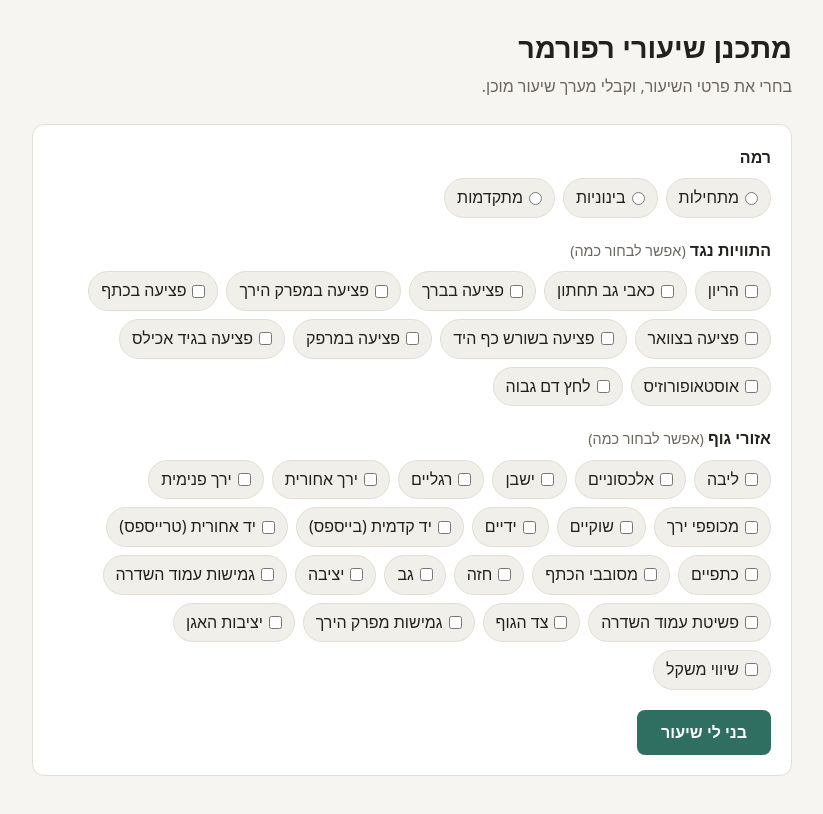
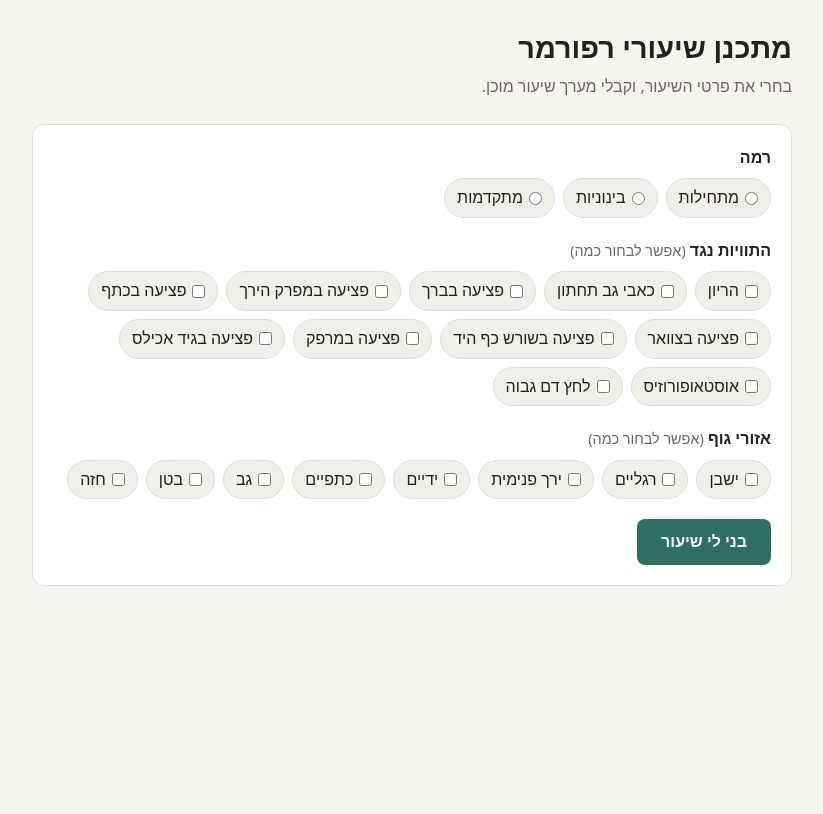
Before and after one commit to Maya-Mel/reformer-class-planner, a plain HTML site: page static/index.html in a window 1280 px wide. Shown: the whole page, without its empty margins (228-1051 px from the left). Drawn offline with Linux system fonts and the light colour scheme.

Commit message:
Shorten the body areas in the form to 8 options. Fixes #13

```diff
--- a/static/index.html
+++ b/static/index.html
@@ -148,28 +148,15 @@
         <fieldset>
             <legend>אזורי גוף <span class="hint">(אפשר לבחור כמה)</span></legend>
             <div class="options">
-                <label><input type="checkbox" name="focus_areas" value="core"> ליבה</label>
-                <label><input type="checkbox" name="focus_areas" value="obliques"> אלכסוניים</label>
+                <!-- Each option sends one or more body_focus values from the data, separated by commas. -->
                 <label><input type="checkbox" name="focus_areas" value="glutes"> ישבן</label>
-                <label><input type="checkbox" name="focus_areas" value="legs"> רגליים</label>
-                <label><input type="checkbox" name="focus_areas" value="hamstrings"> ירך אחורית</label>
+                <label><input type="checkbox" name="focus_areas" value="legs,hamstrings,calves"> רגליים</label>
                 <label><input type="checkbox" name="focus_areas" value="inner_thighs"> ירך פנימית</label>
-                <label><input type="checkbox" name="focus_areas" value="hip_flexors"> מכופפי ירך</label>
-                <label><input type="checkbox" name="focus_areas" value="calves"> שוקיים</label>
-                <label><input type="checkbox" name="focus_areas" value="arms"> ידיים</label>
-                <label><input type="checkbox" name="focus_areas" value="biceps"> יד קדמית (בייספס)</label>
-                <label><input type="checkbox" name="focus_areas" value="triceps"> יד אחורית (טרייספס)</label>
+                <label><input type="checkbox" name="focus_areas" value="arms,biceps,triceps"> ידיים</label>
                 <label><input type="checkbox" name="focus_areas" value="shoulders"> כתפיים</label>
-                <label><input type="checkbox" name="focus_areas" value="rotator_cuff"> מסובבי הכתף</label>
+                <label><input type="checkbox" name="focus_areas" value="back"> גב</label>
+                <label><input type="checkbox" name="focus_areas" value="core,obliques"> בטן</label>
                 <label><input type="checkbox" name="focus_areas" value="chest"> חזה</label>
-                <label><input type="checkbox" name="focus_areas" value="back"> גב</label>
-                <label><input type="checkbox" name="focus_areas" value="posture"> יציבה</label>
-                <label><input type="checkbox" name="focus_areas" value="spine_mobility"> גמישות עמוד השדרה</label>
-                <label><input type="checkbox" name="focus_areas" value="spine_extension"> פשיטת עמוד השדרה</label>
-                <label><input type="checkbox" name="focus_areas" value="side_body"> צד הגוף</label>
-                <label><input type="checkbox" name="focus_areas" value="hip_mobility"> גמישות מפרק הירך</label>
-                <label><input type="checkbox" name="focus_areas" value="pelvic_stability"> יציבות האגן</label>
-                <label><input type="checkbox" name="focus_areas" value="balance"> שיווי משקל</label>
             </div>
         </fieldset>
 
@@ -192,6 +179,12 @@
     function checkedValues(name) {
         const boxes = form.querySelectorAll(`input[name="${name}"]:checked`);
         return Array.from(boxes, box => box.value);
+    }
+
+    // Collect the body_focus values of the checked areas.
+    // One option can stand for several values, written like "core,obliques".
+    function focusValues() {
+        return checkedValues("focus_areas").flatMap(value => value.split(","));
     }
 
     // Turn FastAPI's error answer into one readable message.
@@ -322,7 +315,7 @@
         const body = {
             level: form.querySelector('input[name="level"]:checked').value,
             conditions: checkedValues("conditions"),
-            focus_areas: checkedValues("focus_areas"),
+            focus_areas: focusValues(),
         };
 
         button.disabled = true;
```
Also changed, not shown: 1 other file.
